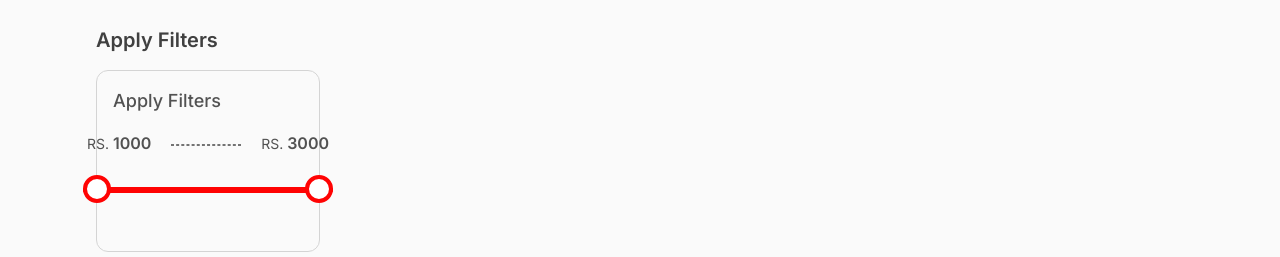
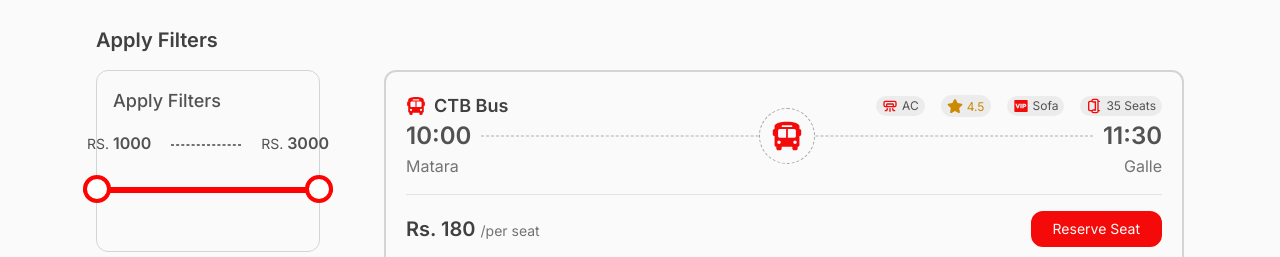
Before and after one commit to RithikRanaweera/Bus_Ticket_Booking, a React (Vite) app in the folder busticketbooking/: page /bus-tickets in a window 1280 px wide. Shown: the part 498-755 px from the top of the page. Built offline with nearby package versions, Linux system fonts and the light colour scheme.

Commit message:
searcch list Done

```diff
--- /dev/null
+++ b/busticketbooking/src/components/ticket/TicketCard.jsx
@@ -0,0 +1,108 @@
+import React from 'react'
+import { FaBus, FaStar } from 'react-icons/fa6';
+import {MdOutlineChair} from 'react-icons/md';
+import {RiVipFill} from 'react-icons/ri';
+import {TbAirConditioning} from 'react-icons/tb';
+import { Link } from 'react-router-dom';
+
+
+const TicketCard = ({ icon: Icon, busName, routeFrom, routeTo, arrivalTime, departureTime, price, availableSeats }) => {
+    return (
+        <div className='w-full p-5 space-y-4 border-2 rounded-xl border-neutral-300'>
+            <div className="w-full pb-4 space-y-5 border-b border-neutral-300/60">
+                {/*Route*/}
+                <div className="space-y-0">
+                    {/* Bus Info */}
+                    <div className="flex items-center justify-between w-full">
+                        <div className="flex items-center gap-x-2">
+                            <FaBus className='w-5 h-5 text-primary' />
+                            <p className="text-lg font-semibold text-neutral-700">
+                                {busName}
+                            </p>
+                        </div>
+
+                        <div className="flex items-center gap-x-4">
+
+                            <div className="flex items-center gap-x-1 bg-neutral-200/65 w-fit rounded-full px-1.5 py-0.5 ">
+                                <TbAirConditioning className="w-4 h-4 text-primary" />
+                                <p className="text-xs font-normal text-neutral-600">
+                                    AC
+                                </p>
+                            </div>
+
+                            <div className="flex items-center gap-x-1 bg-neutral-200/65 w-fit rounded-full px-1.5 py-0.5 ">
+                                <FaStar className="w-4 h-4 text-yellow-600" />
+                                <p className="text-xs font-normal text-yellow-600 pt-0.5">
+                                    4.5
+                                </p>
+                            </div>
+
+                            <div className="flex items-center gap-x-1 bg-neutral-200/65 w-fit rounded-full px-1.5 py-0.5 ">
+                                <RiVipFill className="w-4 h-4 text-primary" />
+                                <p className="text-xs font-normal text-neutral-600">
+                                    Sofa
+                                </p>
+                            </div>
+
+                            <div className="flex items-center gap-x-1 bg-neutral-200/65 w-fit rounded-full px-1.5 py-0.5 ">
+                                <MdOutlineChair className="w-4 h-4 -rotate-90 text-primary" />
+                                <p className="text-xs font-normal text-neutral-600">
+                                    35 Seats
+                                </p>
+                            </div>
+
+                        </div>
+
+                    </div>
+
+                    {/* Route */}
+                    <div className="space-y-0.5">
+                        <div className="w-full flex items-center justify-between gap-x-2.5">
+                            <h1 className="text-2xl font-semibold text-neutral-600">
+                                {arrivalTime}
+                            </h1>
+
+                            <div className="relative flex-1 border border-dashed border-neutral-300">
+                                <p className="absolute w-14 h-14 p-0.5 top-1/2 left-1/2 -translate-x-1/2 -translate-y-1/2 bg-neutral-50 border-dashed border border-neutral-400 rounded-full flex items-center justify-center">
+                                    <Icon className="w-8 h-8 text-primary"/>
+                                </p>
+                            </div>
+
+                            <h1 className="text-2xl font-semibold text-neutral-600">
+                                {departureTime}
+                            </h1>
+
+                        </div>
+
+                        <div className="flex items-center justify-between w-full gap-x-5">
+                            <p className="text-base font-normal text-neutral-500">
+                                {routeFrom}
+                            </p>
+                            <p className="text-base font-normal text-neutral-500">
+                                {routeTo}
+                            </p>
+                        </div>
+
+                    </div>
+                </div>
+            </div>
+
+            {/* price, available seats, and reserve button */}
+            <div className="flex items-center justify-between w-full">
+                {/* price */}
+                <h1 className="text-xl font-semibold text-neutral-700">
+                    Rs. {price} <span className="text-sm font-normal text-neutral-500">
+                        /per seat
+                    </span>
+                </h1>
+
+                <Link to="/bus-tickets/detail" className="flex items-center justify-center py-1.5 px-5 text-sm font-normal duration-300 ease-in-out border-2 w-fit bg-primary hover:bg-transparent border-primary hover:border-primary rounded-xl text-neutral-50 gap-x-2 hover:text-primary ">
+                    Reserve Seat
+                </Link>
+
+            </div>
+        </div>
+    )
+}
+
+export default TicketCard
--- a/busticketbooking/src/pages/ticket/Ticket.jsx
+++ b/busticketbooking/src/pages/ticket/Ticket.jsx
@@ -4,6 +4,7 @@ import { motion } from 'framer-motion';
 import RootLayout from '../../layout/RootLayout';
 import Search from '../home/hero/search/Search';
 import Filter from './filter/Filter';
+import SearchResult from './searchresult/SearchResult';
 
 const Ticket = () => {
     return (
@@ -41,6 +42,7 @@ const Ticket = () => {
                    </div>
 
                    {/* search tickets */}
+                   <SearchResult/>
 
                 </div>
 
--- a/busticketbooking/src/pages/ticket/filter/Filter.jsx
+++ b/busticketbooking/src/pages/ticket/filter/Filter.jsx
@@ -153,8 +153,6 @@ const Filter = ({ className }) => {
                         </label>
                     </div>
 
-
-
                 </div>
             </div>
 
--- /dev/null
+++ b/busticketbooking/src/pages/ticket/searchresult/SearchResult.jsx
@@ -0,0 +1,15 @@
+import React from 'react'
+import TicketCard from '../../../components/ticket/TicketCard'
+import { FaBus } from 'react-icons/fa6'
+
+const SearchResult = () => {
+  return (
+    <div className='w-full col-span-3 space-y-10 pt-11'>
+        <div className="space-y-6">
+          <TicketCard icon={FaBus} busName={"CTB Bus"} routeFrom={"Matara"} routeTo={"Galle"} arrivalTime={"10:00"} departureTime={"11:30"} price={"180"} availableSeats={"15"} />
+        </div>
+    </div>
+  )
+}
+
+export default SearchResult
```
